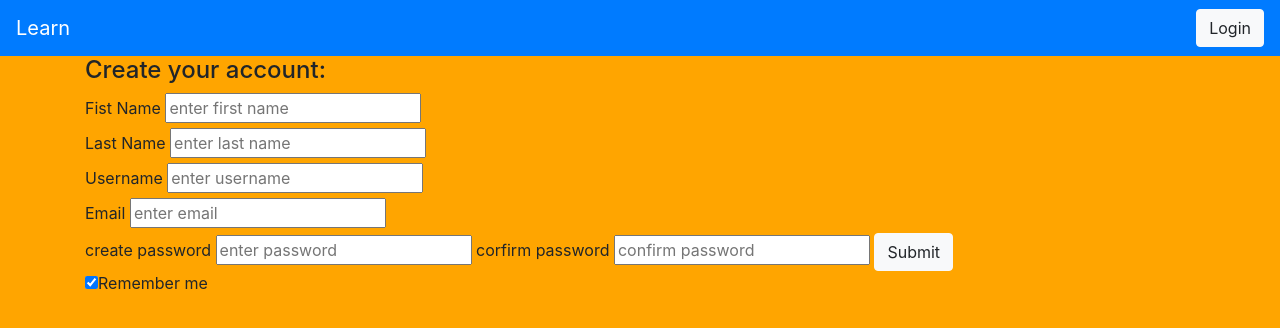
After one commit to Rediet8abere/later, a Django app: template laterProject/usersApp/templates/create-acct.html in a window 1280 px wide. The commit adds this page. Shown: the top 328 px of the page. Run offline with Django 3.2, Linux system fonts and the light colour scheme; the template is opened without the code that fills it, so the values that code supplies are empty; some libraries are stand-ins or nearby versions.

Commit message:
accounts

```diff
--- /dev/null
+++ b/laterProject/listApp/static/listApp/main.css
@@ -0,0 +1,3 @@
+body {
+    background-color:orange;
+}
--- /dev/null
+++ b/laterProject/usersApp/templates/create-acct.html
@@ -0,0 +1,38 @@
+<!DOCTYPE html>
+<html>
+    <head>
+        <title>Later- Create your account!</title>
+        <link rel="stylesheet" href="https://stackpath.bootstrapcdn.com/bootstrap/4.4.1/css/bootstrap.min.css" integrity="sha384-Vkoo8x4CGsO3+Hhxv8T/Q5PaXtkKtu6ug5TOeNV6gBiFeWPGFN9MuhOf23Q9Ifjh" crossorigin="anonymous">
+        <link rel="stylesheet" href="listApp/main.css">
+    </head>
+
+    <body>
+        <!-- NAV BAR -->
+        <div class="navbar navbar-dark bg-primary">
+            <a class="navbar-brand" href="index.html">Learn</a>
+            <a class="btn btn-light" href="login.html">Login</a>
+            </form>
+        </div>
+
+        <!-- CREATE AN ACCOUNT -->
+        <div class="container">
+            <h4>Create your account:</h4>
+            <div class="sign-in-container">
+                <label for="firstname">Fist Name</label>
+                <input type="text" placeholder="enter first name" name="firstname" requred><br>
+                <label for="lastname">Last Name</label>
+                <input type="text" placeholder="enter last name" name="lastname" requred><br>
+                <label for="username">Username</label>
+                <input type="text" placeholder="enter username" name="username" requred><br>
+                <label for="email">Email</label>
+                <input type="text" placeholder="enter email" name="email" requred><br>
+                <label for="password"> create password</label>
+                <input type="text" placeholder="enter password" name="password" requred>
+                <label for="confirmpassword"> corfirm password</label>
+                <input type="text" placeholder="confirm password" name="confirmpassword" requred>
+                <a class="btn btn-light" href="profile.html">Submit</a><br>
+                <label> <input type="checkbox" checked="checked" name="remember">Remember me</label>
+            </div>
+        </div>
+    </body>
+</html>
```
Also changed, not shown: laterProject/listApp/templates/listApp/base.html (+30 -1 lines), laterProject/listApp/templates/listApp/index.html (+20 -0 lines), laterProject/usersApp/templates/login.html (added, +29 -0 lines), 3 other files.
